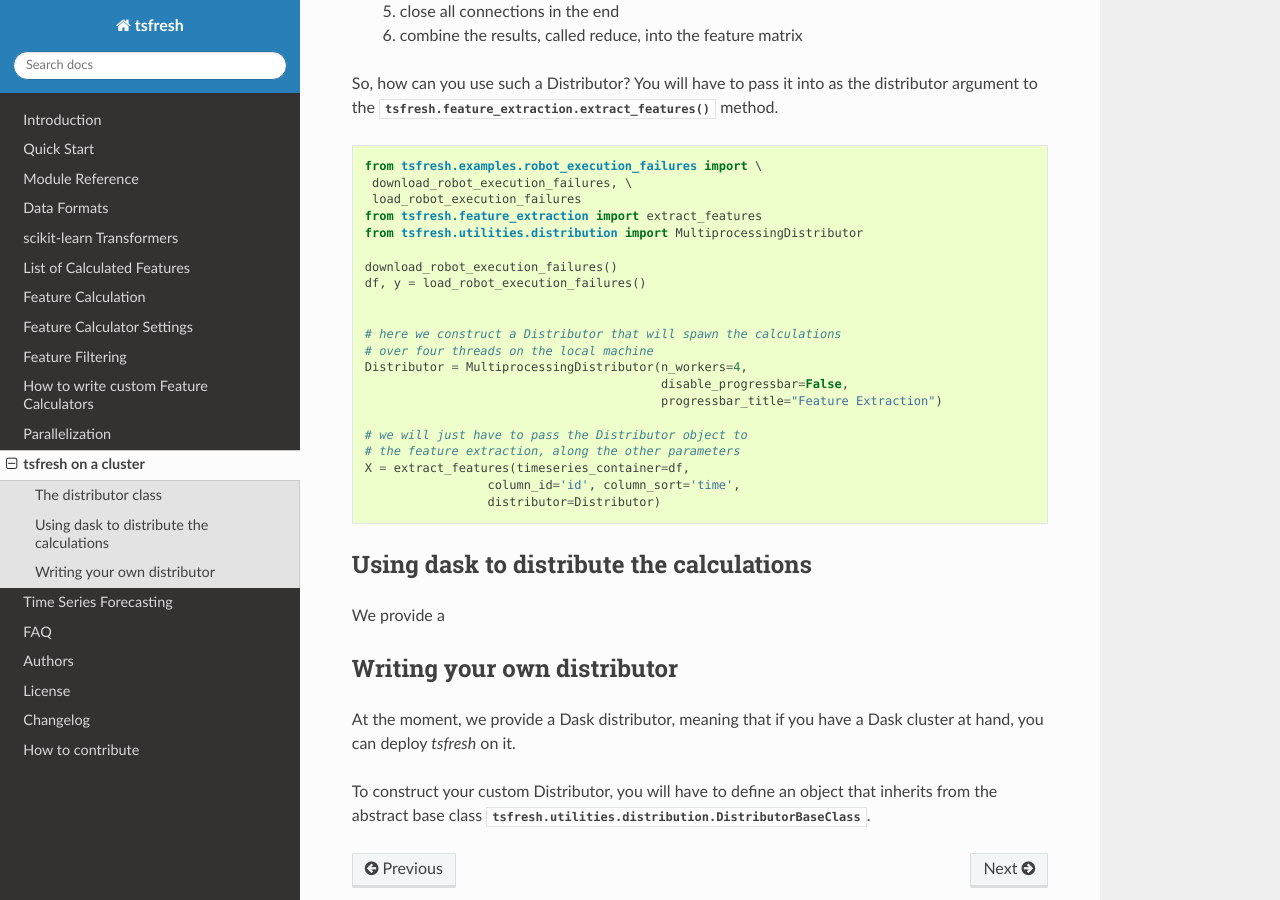
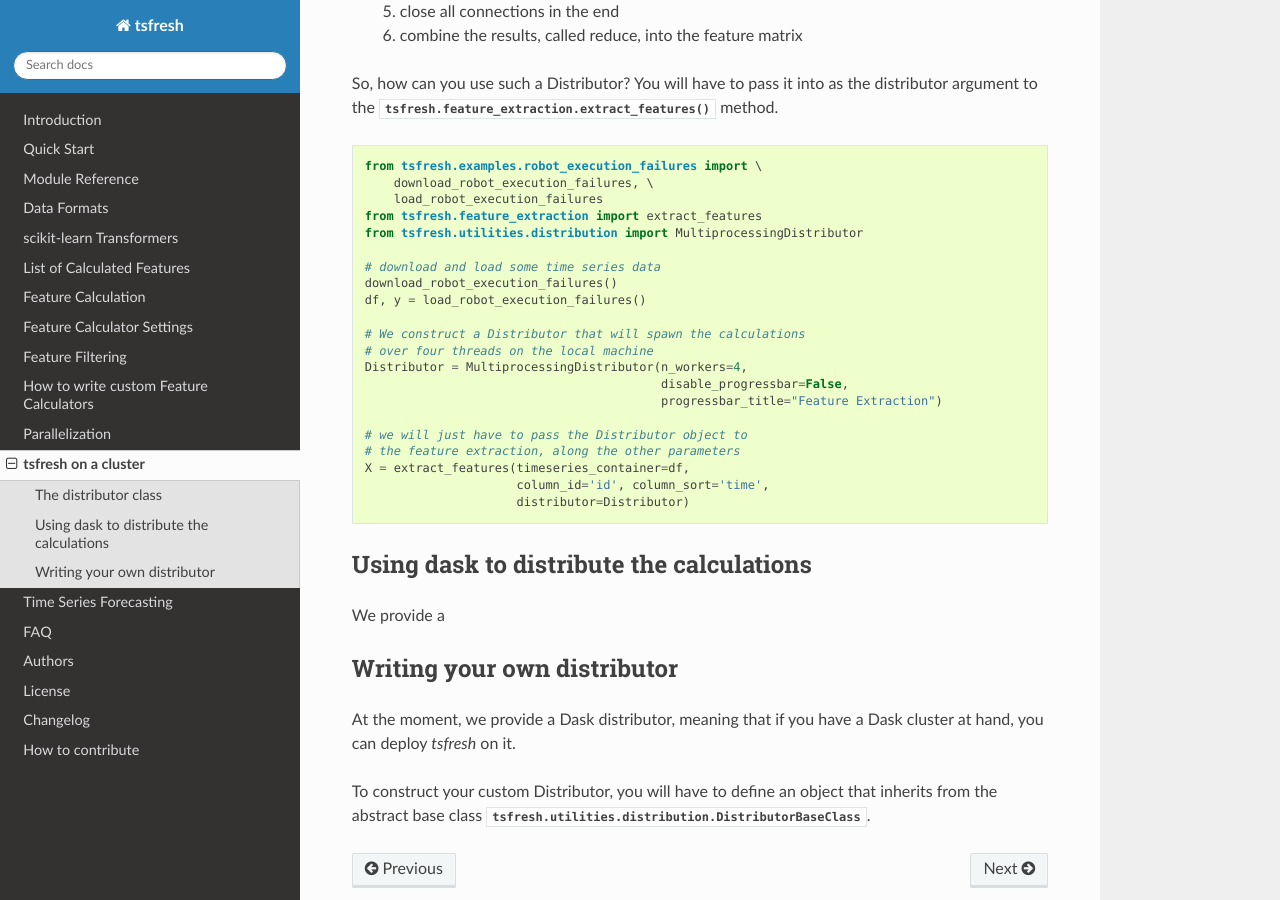
Before and after one commit to blue-yonder/tsfresh, a Sphinx documentation site: the page built from docs/text/tsfresh_on_a_cluster.rst, in a window 1280 px wide and 900 px high, scrolled down 648 px. Built offline with Sphinx 7.4.7 and the Read the Docs theme 2.0.0, drawn with Linux system fonts in a browser that asks for light colours; formulas are drawn with MathJax 3; the version number could not be read and is left out.

Commit message:
refactoring

```diff
--- a/docs/text/tsfresh_on_a_cluster.rst
+++ b/docs/text/tsfresh_on_a_cluster.rst
@@ -31,16 +31,16 @@ So, how can you use such a Distributor? You will have to pass it into as the dis
 .. code:: python
 
     from tsfresh.examples.robot_execution_failures import \
-     download_robot_execution_failures, \
-     load_robot_execution_failures
+        download_robot_execution_failures, \
+        load_robot_execution_failures
     from tsfresh.feature_extraction import extract_features
     from tsfresh.utilities.distribution import MultiprocessingDistributor
 
+    # download and load some time series data
     download_robot_execution_failures()
     df, y = load_robot_execution_failures()
 
-
-    # here we construct a Distributor that will spawn the calculations
+    # We construct a Distributor that will spawn the calculations
     # over four threads on the local machine
     Distributor = MultiprocessingDistributor(n_workers=4,
                                              disable_progressbar=False,
@@ -49,8 +49,8 @@ So, how can you use such a Distributor? You will have to pass it into as the dis
     # we will just have to pass the Distributor object to
     # the feature extraction, along the other parameters
     X = extract_features(timeseries_container=df,
-                     column_id='id', column_sort='time',
-                     distributor=Distributor)
+                         column_id='id', column_sort='time',
+                         distributor=Distributor)
 
 
 Using dask to distribute the calculations
```
